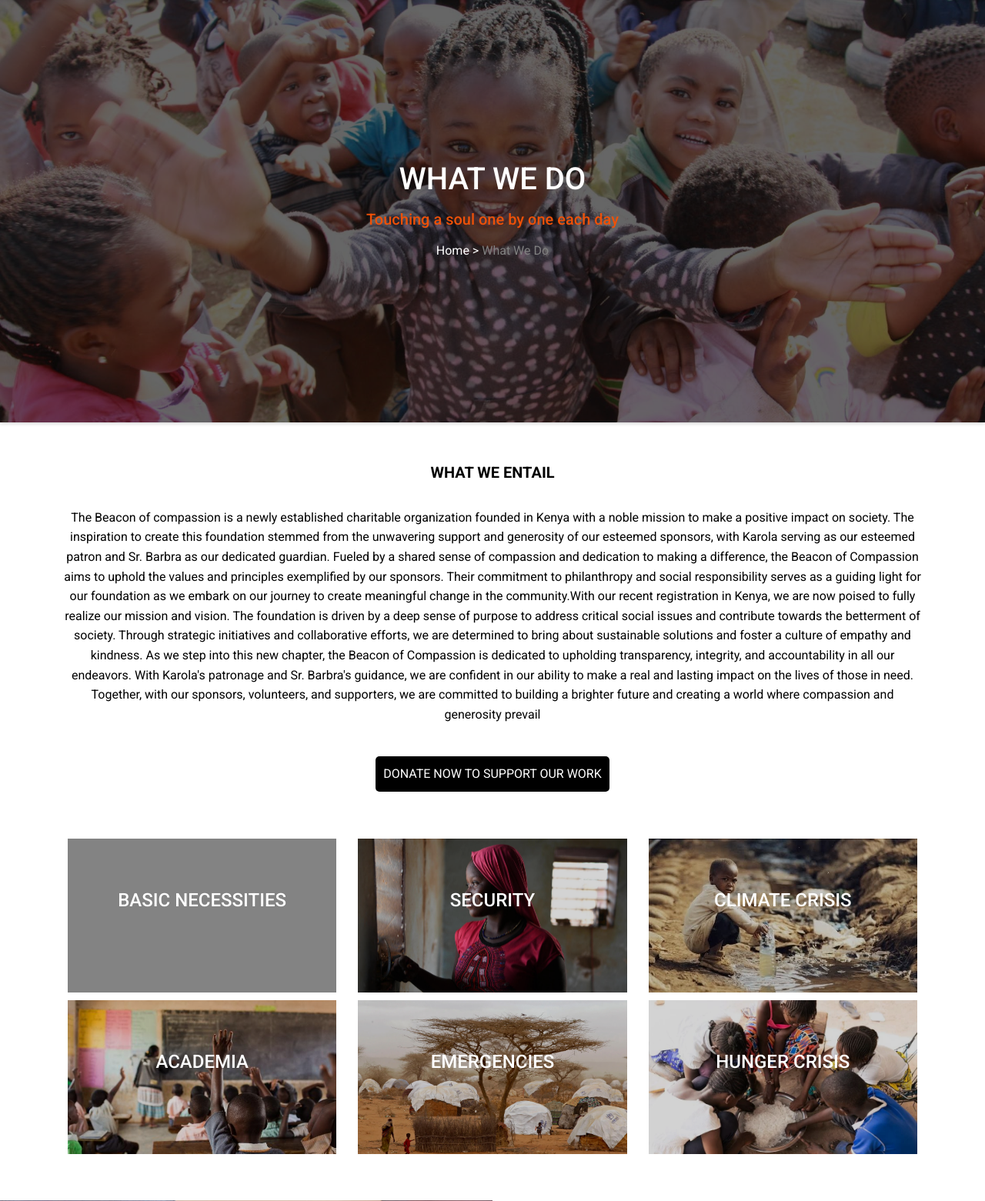
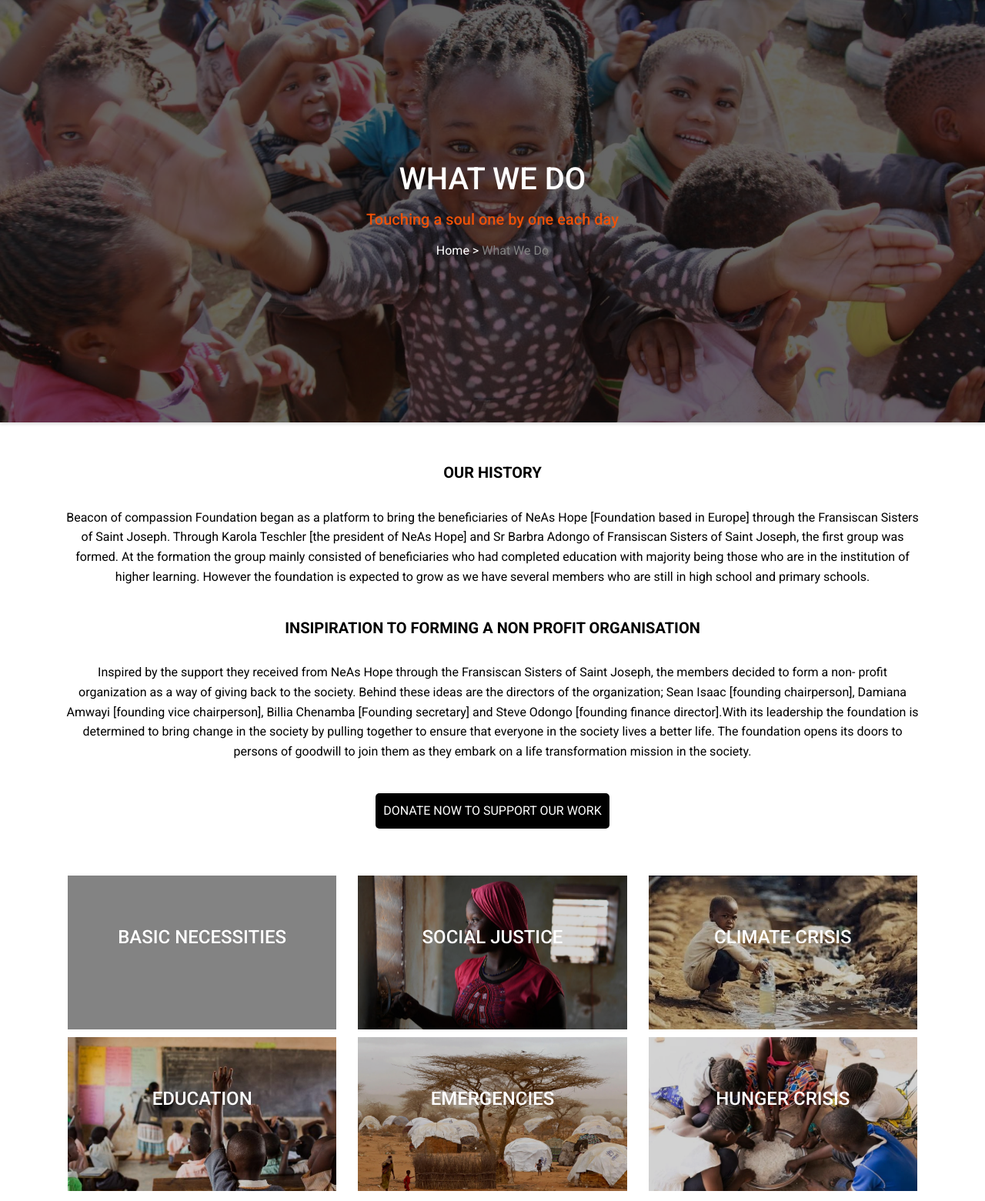
Before and after one commit to Pelusharaz/Beacon-of-Compassion, a PHP site: page /aboutus.php in a window 1280 px wide. Shown: the part 164-1725 px from the top of the page at 77% size. Run offline with PHP 8.4, Linux system fonts and the light colour scheme; grey boxes are pictures that could not be loaded.

Commit message:
about us page 25th Aug 24

```diff
--- a/Site/aboutus.php
+++ b/Site/aboutus.php
@@ -205,30 +205,61 @@ if (isset($_POST['contactmsg'])) {
                width:100%;
               }
             }
+
+            /* where we support*/
+            .inner-info{
+              display:none;
+            }
+            .image-container:hover .inner-info{
+              display:block;
+            }
+            .image-container:hover .outer-info{
+              display:none;
+            }
           </style>
 
      <div class="what-we-do container">
-      <h5 class="what-we-do-header">WHAT WE ENTAIL</h5>
+      <!--<h5 class="what-we-do-header">WHAT WE ENTAIL</h5>-->
+      <!--<br>-->
+      <!--<p class="what-we-do-info">The Beacon of compassion  is a newly established charitable organization -->
+      <!--   founded in Kenya with a noble mission to make a positive impact on society. The inspiration to create-->
+      <!--   this foundation stemmed from the unwavering support and generosity of our esteemed sponsors, with Karola -->
+      <!--   serving as our esteemed patron and Sr. Barbra as our dedicated guardian.-->
+      <!--   Fueled by a shared sense of compassion and dedication to making a difference, the Beacon of Compassion -->
+      <!--   aims to uphold the values and principles exemplified by our sponsors. Their commitment to philanthropy -->
+      <!--   and social responsibility serves as a guiding light for our foundation as we embark on our journey to create -->
+      <!--   meaningful change in the community.With our recent registration in Kenya, we are now poised to fully realize -->
+      <!--   our mission and vision. The foundation is driven by a deep sense of purpose to address critical social issues -->
+      <!--   and contribute towards the betterment of society. Through strategic initiatives and collaborative efforts, we -->
+      <!--   are determined to bring about sustainable solutions and foster a culture of empathy and kindness.-->
+      <!--   As we step into this new chapter, the Beacon of Compassion is dedicated to upholding transparency, integrity, and -->
+      <!--   accountability in all our endeavors. With Karola's patronage and Sr. Barbra's guidance, we are confident in our -->
+      <!--   ability to make a real and lasting impact on the lives of those in need.-->
+      <!--   Together, with our sponsors, volunteers, and supporters, we are committed to building a brighter future and -->
+      <!--   creating a world where compassion and generosity prevail-->
+
+      <!--</p>-->
+
+      <h5 class="what-we-do-header">OUR HISTORY</h5>
       <br>
-      <p class="what-we-do-info">The Beacon of compassion  is a newly established charitable organization
-         founded in Kenya with a noble mission to make a positive impact on society. The inspiration to create
-         this foundation stemmed from the unwavering support and generosity of our esteemed sponsors, with Karola
-         serving as our esteemed patron and Sr. Barbra as our dedicated guardian.
-         Fueled by a shared sense of compassion and dedication to making a difference, the Beacon of Compassion
-         aims to uphold the values and principles exemplified by our sponsors. Their commitment to philanthropy
-         and social responsibility serves as a guiding light for our foundation as we embark on our journey to create
-         meaningful change in the community.With our recent registration in Kenya, we are now poised to fully realize
-         our mission and vision. The foundation is driven by a deep sense of purpose to address critical social issues
-         and contribute towards the betterment of society. Through strategic initiatives and collaborative efforts, we
-         are determined to bring about sustainable solutions and foster a culture of empathy and kindness.
-         As we step into this new chapter, the Beacon of Compassion is dedicated to upholding transparency, integrity, and
-         accountability in all our endeavors. With Karola's patronage and Sr. Barbra's guidance, we are confident in our
-         ability to make a real and lasting impact on the lives of those in need.
-         Together, with our sponsors, volunteers, and supporters, we are committed to building a brighter future and
-         creating a world where compassion and generosity prevail
-
+      <p class="what-we-do-info">Beacon of compassion Foundation began as a platform to bring the beneficiaries of
+         NeAs Hope [Foundation based in Europe] through the Fransiscan Sisters of Saint Joseph. Through Karola Teschler [the president of NeAs Hope]
+         and Sr Barbra Adongo of Fransiscan Sisters of Saint Joseph, the first group was formed. At the formation the group mainly consisted of
+         beneficiaries who had completed education with   majority being those who are in the institution of higher learning. However the foundation is
+         expected to grow as we have several members who are still in high school and primary schools.
       </p>
       <br>
+      <h5 class="what-we-do-header">INSIPIRATION TO FORMING A NON PROFIT ORGANISATION</h5>
+      <br>
+      <p class="what-we-do-info">Inspired by the support they received from NeAs Hope through the Fransiscan Sisters of Saint Joseph, the members
+         decided to form a non- profit organization as a way of giving back to the society. Behind these ideas are the directors of the organization;
+         Sean Isaac [founding chairperson], Damiana Amwayi [founding vice chairperson], Billia Chenamba [Founding secretary] and Steve Odongo [founding
+         finance director].With its leadership the foundation is determined to bring change in the society by pulling together to ensure that everyone in
+         the society lives a better life. The foundation opens its doors to persons of goodwill to join them as they embark on a life transformation
+         mission in the society.
+      </p>
+      <br>
+
       <button type="submit" class="donate-button" style="color:white;" data-bs-toggle="modal" data-bs-target="#staticBackdrop">DONATE NOW TO SUPPORT OUR WORK</button>
      </div>
      <br><br>
@@ -240,14 +271,27 @@ if (isset($_POST['contactmsg'])) {
             <div class="image-container bg-image" style="background-image: url('img/kids.jpg'); height: 200px;">
               <div class="support-mask">
                   <div class="image-maskinfo"style="text-align: center;padding:15px; 0px 15px 0px;"><br><br>
-                    <h4 class="mb-2">BASIC NECESSITIES</h4>
+                    <h4 class="mb-2 outer-info">BASIC NECESSITIES</h4>
+                    <div class="inner-info" style="margin-top:-40px; margin-left:-7px;width:100%;">
+                      <h4 class="mb-2">BASIC NECESSITIES</h4>
+                        <P>We aim at ensuring that the less privilege in the society are well taken care of by providing the basic
+                          necessities in form of food,clothing  and help in putting up proper shelters
+                        </P>
+                    </div>
                   </div>
               </div>
             </div>
             <div class="image-container bg-image" style="background-image: url('img/learning.jpg'); height: 200px;">
               <div class="support-mask">
                   <div class="image-maskinfo"style="text-align: center;padding:15px; 0px 15px 0px;"><br><br>
-                    <h4 class="mb-2">ACADEMIA</h4>
+                    <h4 class="mb-2 outer-info">EDUCATION</h4>
+                    <div class="inner-info" style="margin-top:-40px; margin-left:-7px;width:100%;">
+                      <h4 class="mb-2">EDUCATION</h4>
+                        <P>
+                          We believe education is the key to success and aim at emphasizing the role of
+                          education in broadening perspectives and fostering personal growth.
+                        </P>
+                    </div>
                   </div>
               </div>
             </div>
@@ -258,14 +302,28 @@ if (isset($_POST['contactmsg'])) {
             <div class="image-container bg-image" style="background-image: url('img/kid-security.jpg'); height: 200px;">
               <div class="support-mask">
                   <div class="image-maskinfo"style="text-align: center;padding:15px; 0px 15px 0px;"><br><br>
-                    <h4 class="mb-2">SECURITY</h4>
+                    <h4 class="mb-2 outer-info">SOCIAL JUSTICE</h4>
+                    <div class="inner-info" style="margin-top:-40px; margin-left:-7px;width:100%;">
+                      <h4 class="mb-2">SOCIAL JUSTICE</h4>
+                        <P>
+
+                        </P>
+                    </div>
                   </div>
               </div>
             </div>
             <div class="image-container bg-image" style="background-image: url('img/refugee camp.webp'); height: 200px;">
               <div class="support-mask">
                   <div class="image-maskinfo"style="text-align: center;padding:15px; 0px 15px 0px;"><br><br>
-                    <h4 class="mb-2">EMERGENCIES</h4>
+                    <h4 class="mb-2 outer-info">EMERGENCIES</h4>
+                    <div class="inner-info" style="margin-top:-40px; margin-left:-7px;width:100%;">
+                      <h4 class="mb-2">EMERGENCIES</h4>
+                        <P>
+                          With our partners we aim at collaborating with governments, NGOs, and other
+                          stakeholders to leverage collective expertise and resource to help during
+                          emergency issues.
+                        </P>
+                    </div>
                   </div>
               </div>
             </div>
@@ -276,14 +334,28 @@ if (isset($_POST['contactmsg'])) {
             <div class="image-container bg-image" style="background-image: url('img/climate-crisis.jpg'); height: 200px;">
               <div class="support-mask">
                   <div class="image-maskinfo"style="text-align: center;padding:15px; 0px 15px 0px;"><br><br>
-                    <h4 class="mb-2">CLIMATE CRISIS</h4>
+                    <h4 class="mb-2 outer-info">CLIMATE CRISIS</h4>
+                    <div class="inner-info" style="margin-top:-40px; margin-left:-7px;width:100%;">
+                      <h4 class="mb-2">CLIMATE CRISIS</h4>
+                        <P>
+                          Through community engagements and education we aim at raising awareness about
+                          climate issues on sustainable practices and empower local initiatives that
+                          contribute to environmental stewardship.
+                        </P>
+                    </div>
                   </div>
               </div>
             </div>
             <div class="image-container bg-image" style="background-image: url('img/hunger-crisis.webp'); height: 200px;">
               <div class="support-mask">
                   <div class="image-maskinfo"style="text-align: center;padding:15px; 0px 15px 0px;"><br><br>
-                    <h4 class="mb-2">HUNGER CRISIS</h4>
+                    <h4 class="mb-2 outer-info">HUNGER CRISIS</h4>
+                    <div class="inner-info" style="margin-top:-40px; margin-left:-7px;width:100%;">
+                      <h4 class="mb-2">HUNGER CRISIS</h4>
+                        <P>
+
+                        </P>
+                    </div>
                   </div>
               </div>
             </div>
```
